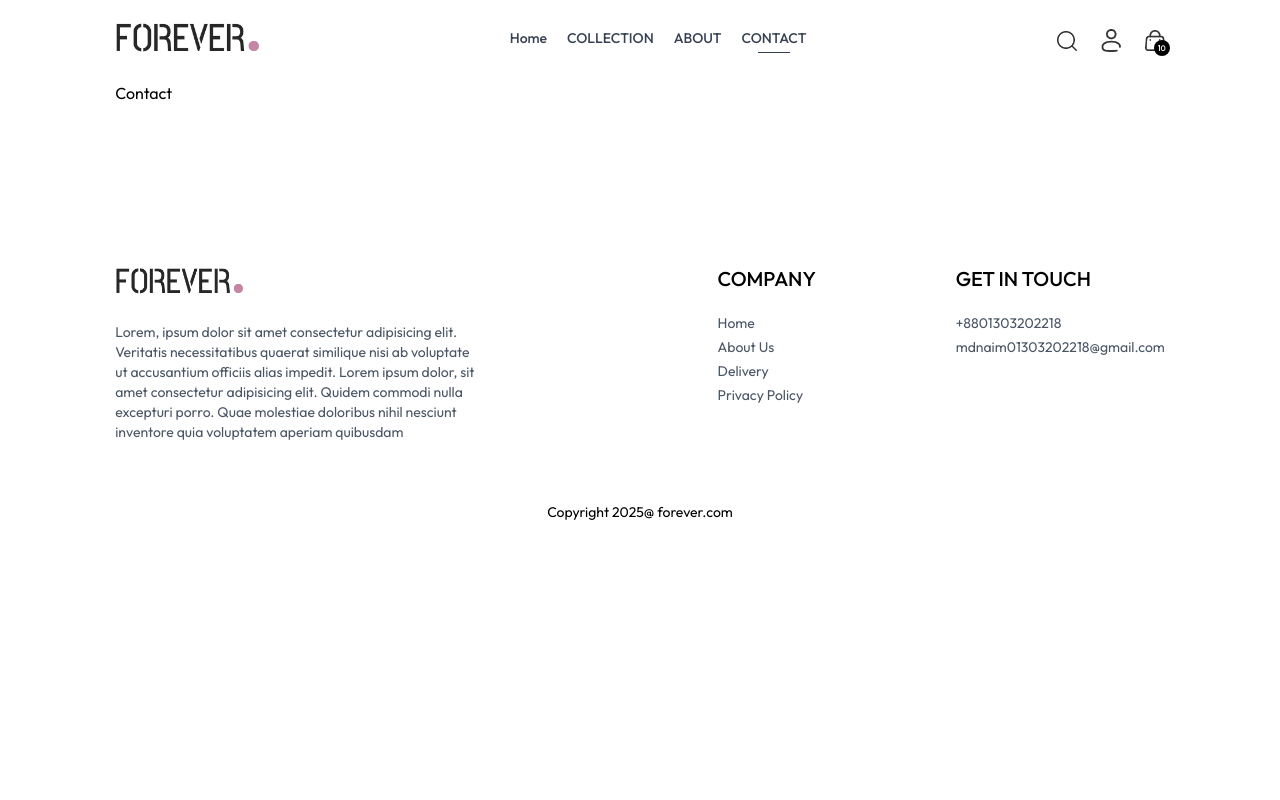
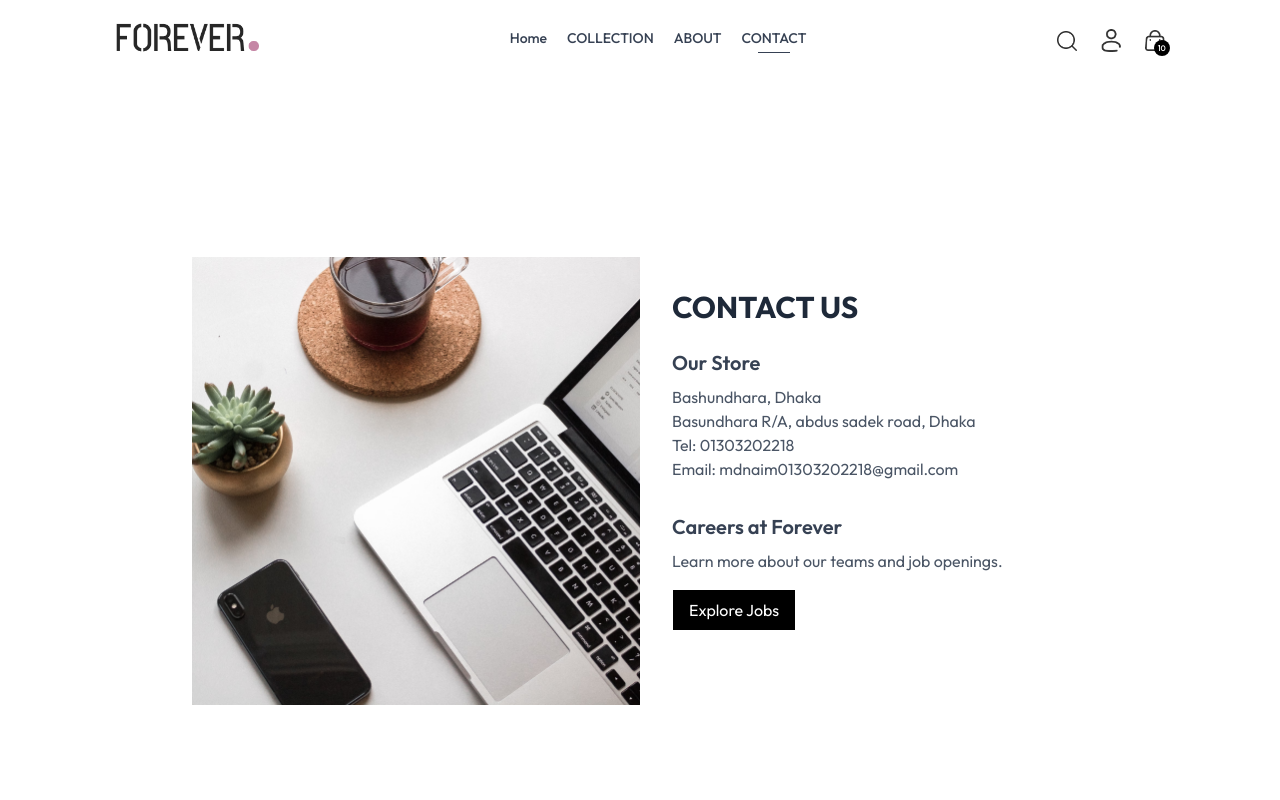
Before and after one commit to Naim000007/E-commerce, a React (Vite) app in the folder frontend/: page /contact in a window 1280 px wide. Shown: the top 800 px of the page. Built offline with nearby package versions, Linux system fonts and the light colour scheme.

Commit message:
added a contact us page

```diff
--- a/frontend/src/pages/Contact.jsx
+++ b/frontend/src/pages/Contact.jsx
@@ -1,9 +1,42 @@
-import React from 'react'
+import React from 'react';
+import { assets } from '../assets/frontend_assets/assets';
 
 const Contact = () => {
     return (
-        <div>Contact</div>
-    )
+        <div className="min-h-screen flex items-center justify-center p-6">
+            <div className="flex flex-col md:flex-row w-full max-w-4xl overflow-hidden">
+                {/* Left Side: Image */}
+                <div className="w-full md:w-1/2">
+                    <img
+                        src={assets.contact_img}
+                        alt="Forever Store"
+                        className="h-full w-full object-cover"
+                    />
+                </div>
+
+                {/* Right Side: Text Content */}
+                <div className="w-full md:w-1/2 p-6 md:p-8">
+                    <h1 className="text-2xl md:text-3xl font-bold text-gray-800 mb-6">CONTACT US</h1>
+
+                    <div className="mb-8">
+                        <h2 className="text-xl md:text-xl font-semibold text-gray-700 mb-2">Our Store</h2>
+                        <p className="text-gray-600">Bashundhara, Dhaka</p>
+                        <p className="text-gray-600">Basundhara R/A, abdus sadek road, Dhaka</p>
+                        <p className="text-gray-600">Tel: 01303202218</p>
+                        <p className="text-gray-600">Email: mdnaim01303202218@gmail.com</p>
+                    </div>
+
+                    <div>
+                        <h2 className="text-xl md:text-xl font-semibold text-gray-700 mb-2">Careers at Forever</h2>
+                        <p className="text-gray-600 mb-4">Learn more about our teams and job openings.</p>
+                        <button className="cursor-pointer border py-2 px-4 bg-black text-white hover:text-black hover:bg-white transition duration-300">
+                            Explore Jobs
+                        </button>
+                    </div>
+                </div>
+            </div>
+        </div>
+    );
 }
 
-export default Contact
+export default Contact;
```
